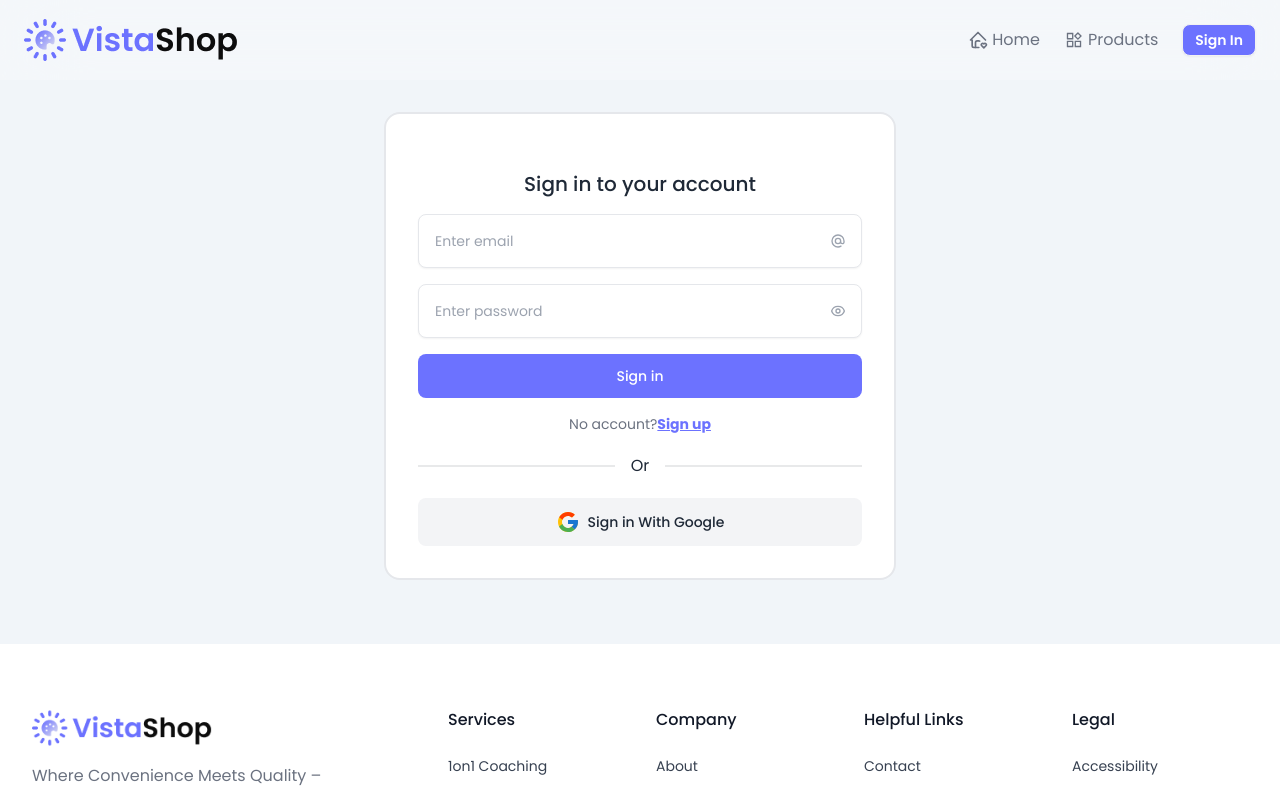
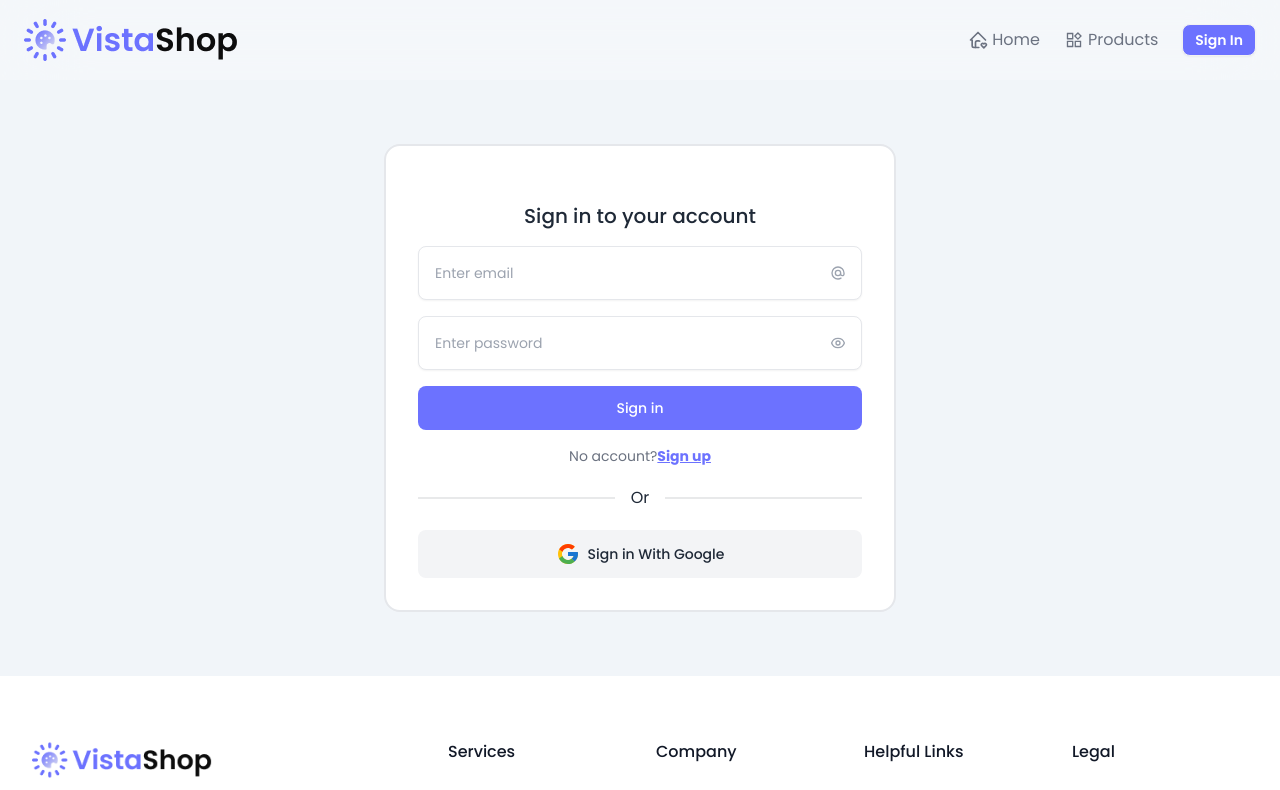
Before and after one commit to hellomaruf/VistaShop, a React (Vite) app: page /signin in a window 1280 px wide. Shown: the top 790 px of the page. Built offline with nearby package versions, Linux system fonts and the light colour scheme; no server answers.

Commit message:
update signup and signin page

```diff
--- a/src/Pages/SignIn.jsx
+++ b/src/Pages/SignIn.jsx
@@ -31,7 +31,7 @@
 
   return (
     <div>
-      <div className="mx-auto max-w-screen-xl px-4 py-16 sm:px-6 lg:px-8 pt-28">
+      <div className="mx-auto max-w-screen-xl px-4 py-16 sm:px-6 lg:px-8 pt-36">
         <div className="mx-auto max-w-lg border-2 rounded-2xl p-8 bg-white">
           <form
             onSubmit={handleSubmit(onSubmit)}
--- a/src/Pages/SignUp.jsx
+++ b/src/Pages/SignUp.jsx
@@ -49,7 +49,7 @@
   };
   return (
     <div>
-      <div className="mx-auto max-w-screen-xl px-4 py-16 sm:px-6 lg:px-8 pt-28">
+      <div className="mx-auto max-w-screen-xl px-4 py-16 sm:px-6 lg:px-8 pt-36">
         <div className="mx-auto max-w-lg border-2 p-8 rounded-2xl bg-white">
           <form
             onSubmit={handleSubmit(onSubmit)}
```
